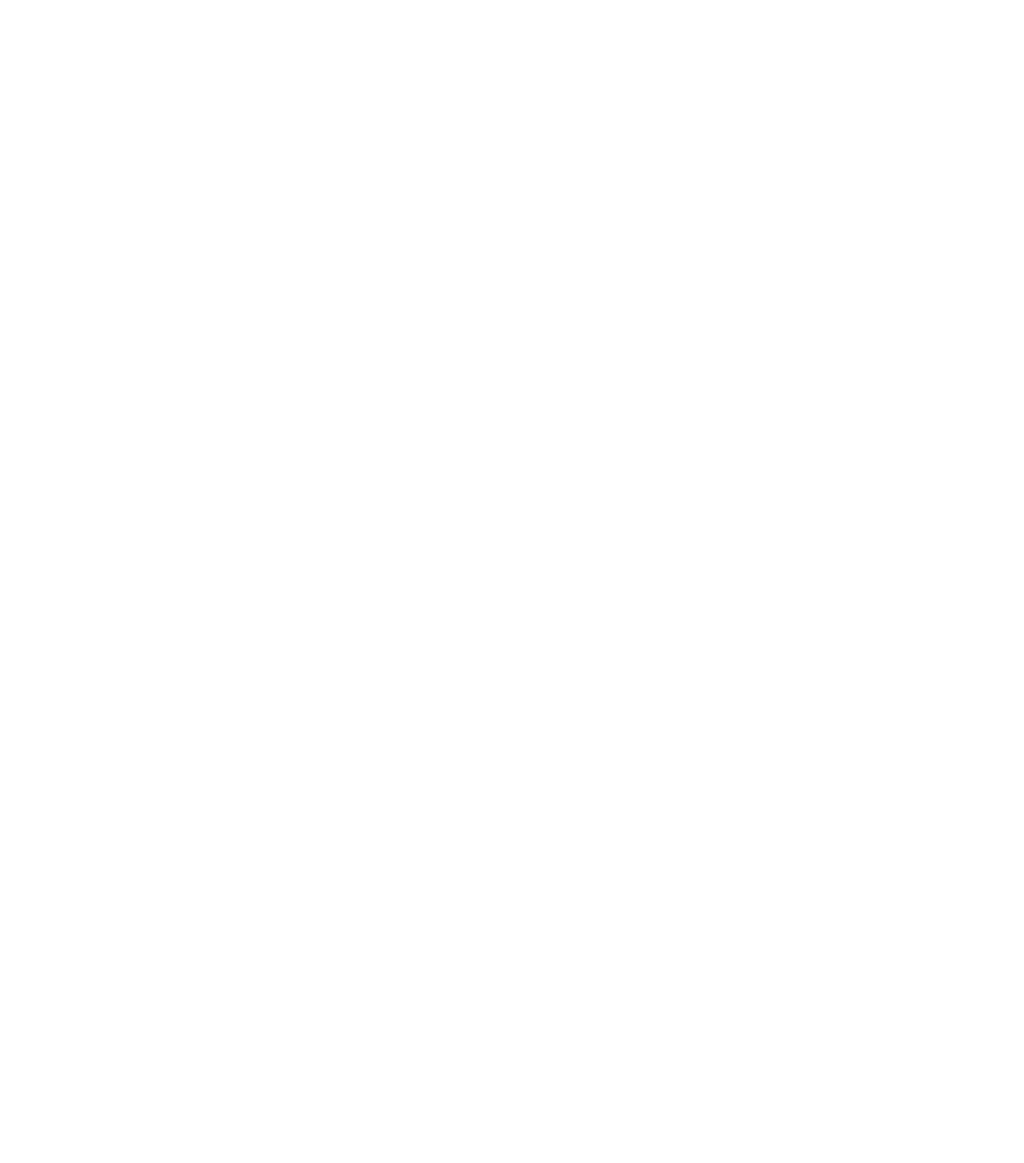
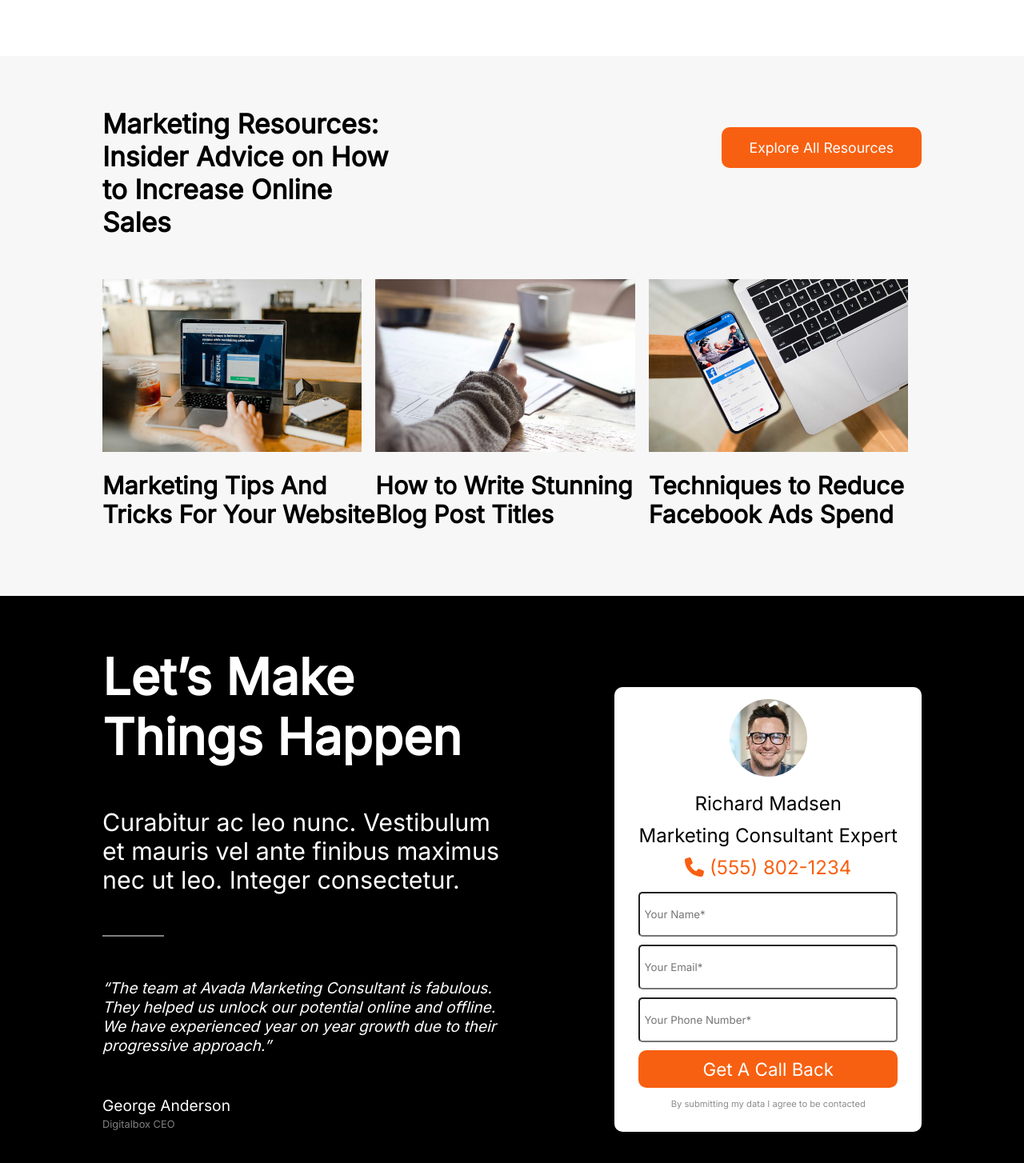
Before and after one commit to CristianoAltomonte/proj-html-vuejs, a Vue app: page / in a window 1280 px wide. Shown: the part 6665-8119 px from the top of the page at 80% size. Before the commit the page ends 6671 px from the top, so only its background shows below. Built offline with nearby package versions, Linux system fonts and the light colour scheme.

Commit message:
Main Comp finito

```diff
--- a/src/App.vue
+++ b/src/App.vue
@@ -6,6 +6,7 @@
       :brandsMain="brands"
       :cardEmployee="cards"
       :awardsIcon="awards"
+      :technique="technique"
     />
     <FooterComp />
   </div>
@@ -129,6 +130,21 @@ export default {
           contain: "National Excellence Agencie Award Winner 2020",
         },
       ],
+
+      technique: [
+        {
+          image: "blog-posts-6.jpg",
+          title: "Marketing Tips And Tricks For Your Website",
+        },
+        {
+          image: "blog-posts-5.jpg",
+          title: "How to Write Stunning Blog Post Titles",
+        },
+        {
+          image: "blog-posts-4.jpg",
+          title: "Techniques to Reduce Facebook Ads Spend",
+        },
+      ],
     };
   },
 };
--- a/src/components/MainComp.vue
+++ b/src/components/MainComp.vue
@@ -69,40 +69,47 @@
         <div class="icons">
           <div class="d-flex">
             <div>
-              <font-awesome-icon icon="fa-solid fa-square-poll-vertical"  class="color-icon"/>
+              <font-awesome-icon
+                icon="fa-solid fa-square-poll-vertical"
+                class="color-icon"
+              />
             </div>
             <div>
               <h3>Accountability</h3>
               <p>Curabitur ac leo nunc vestibulum</p>
             </div>
-
           </div>
           <div class="d-flex">
-
             <div>
-              <font-awesome-icon icon="fa-solid fa-folder-plus" class="color-icon"/>
+              <font-awesome-icon
+                icon="fa-solid fa-folder-plus"
+                class="color-icon"
+              />
             </div>
             <div>
               <h3>Transparency</h3>
-            <p>Curabitur ac leo nunc vestibulum</p>
+              <p>Curabitur ac leo nunc vestibulum</p>
             </div>
-
           </div>
           <div class="d-flex">
             <div>
-              <font-awesome-icon icon="fa-solid fa-chart-simple" class="color-icon"/>
+              <font-awesome-icon
+                icon="fa-solid fa-chart-simple"
+                class="color-icon"
+              />
             </div>
             <div>
               <h3>Investment</h3>
-            <p>Curabitur ac leo nunc vestibulum</p>
+              <p>Curabitur ac leo nunc vestibulum</p>
             </div>
-
           </div>
         </div>
       </div>
     </div>
     <AwardsComp :awardsIcon="awardsIcon" />
     <MarketingComp />
+    <MarketingResourcesComp :technique="technique" />
+    <MakeThingsComp />
   </div>
 </template>
 
@@ -112,6 +119,8 @@ import BrandsComp from "./BrandsComp.vue";
 import CardEmployeeComp from "./CardEmployeeComp.vue";
 import AwardsComp from "./AwardsComp.vue";
 import MarketingComp from "./MarketingComp.vue";
+import MarketingResourcesComp from "./MarketingResourcesComp.vue";
+import MakeThingsComp from "./MakeThingsComp.vue";
 
 export default {
   name: "MainComp",
@@ -122,14 +131,16 @@ export default {
     CardEmployeeComp,
     AwardsComp,
     MarketingComp,
-},
+    MarketingResourcesComp,
+    MakeThingsComp,
+  },
 
   props: {
     descriptionMain: Array,
     cardEmployee: Array,
     brandsMain: Array,
     awardsIcon: Array,
-
+    technique: Array,
   },
 };
 </script>
@@ -197,35 +208,33 @@ export default {
   display: flex;
   flex-direction: column;
 
-  .color-icon{
+  .color-icon {
     color: rgb(248, 96, 17);
     font-size: 2.5rem;
     margin: 20px 15px;
     border: 2px solid rgb(248, 96, 17);
     border-radius: 15px;
     padding: 10px;
-
   }
 
-  p{
+  p {
     display: inline;
   }
 }
 
-.container-info{
+.container-info {
   margin-top: 5%;
 }
 
-.container-left{
- margin-top: 50px;
+.container-left {
+  margin-top: 50px;
 }
 
-.container-width{
+.container-width {
   width: 50%;
 
-  p{
+  p {
     margin-right: 25%;
   }
 }
-
 </style>
--- /dev/null
+++ b/src/components/MakeThingsComp.vue
@@ -0,0 +1,84 @@
+<template>
+  <div>
+    <div class="container-makethis">
+      <div class="center space-between container-sub">
+        <div class="container-left">
+          <h2>Let’s Make Things Happen</h2>
+          <p>
+            Curabitur ac leo nunc. Vestibulum et mauris vel ante finibus maximus
+            nec ut leo. Integer consectetur.
+          </p>
+          <hr>
+          <p>
+            <i
+              >“The team at Avada Marketing Consultant is fabulous. They helped
+              us unlock our potential online and offline. We have experienced
+              year on year growth due to their progressive approach.”</i
+            >
+          </p>
+          <span> George Anderson </span>
+          <span> Digitalbox CEO </span>
+        </div>
+        <div>
+          <JumbotronInput />
+        </div>
+      </div>
+    </div>
+  </div>
+</template>
+
+<script>
+import JumbotronInput from "../components/JumbotronInput.vue";
+export default {
+  name: "MakeThingsComp",
+
+  components: {
+    JumbotronInput,
+  },
+};
+</script>
+
+<style lang="scss" scoped>
+.container-makethis {
+  background-color: black;
+}
+
+.container-sub {
+  padding: 5% 0;
+}
+.container-left {
+  width: 50%;
+  color: white;
+
+  h2 {
+    font-size: 3.9rem;
+  }
+
+  p{
+    margin: 10% 0;
+  }
+  :nth-child(2) {
+    font-size: 1.9rem;
+
+  }
+
+  :nth-child(4) {
+    font-size: 1.2rem;
+  }
+
+  :nth-child(5) {
+    font-size: 1.2rem;
+    display: block;
+  }
+  :nth-child(6) {
+    font-size: 0.8rem;
+    color: grey;
+
+  }
+
+  hr{
+    width: 15%;
+    border: 0.5px solid grey;
+  }
+}
+</style>
--- /dev/null
+++ b/src/components/MarketingResourcesComp.vue
@@ -0,0 +1,84 @@
+<template>
+  <div>
+    <div class="container-resources">
+      <div class="center">
+        <div class="space-between container-top">
+          <div class="container-left">
+            <h1>
+              Marketing Resources: Insider Advice on How to Increase Online
+              Sales
+            </h1>
+          </div>
+          <div>
+            <button>Explore All Resources</button>
+          </div>
+        </div>
+
+        <div class="d-flex">
+          <div v-for="(elem, index) in technique" :key="index">
+            <div>
+              <img
+                style="width: 95%"
+                :src="require(`../assets/images/${elem.image}`)"
+              />
+              <h2>
+                {{ elem.title }}
+              </h2>
+            </div>
+          </div>
+        </div>
+      </div>
+    </div>
+  </div>
+</template>
+
+<script>
+export default {
+  name: "MarketingResourcesComp",
+
+  props: {
+    technique: Array,
+  },
+};
+</script>
+
+<style lang="scss" scoped>
+.container-resources {
+
+    .container-top{
+        margin-bottom: 5%;
+    }
+
+  margin-top: 5%;
+  background-color: rgb(247, 247, 248);
+  padding: 5% 0;
+
+  h2{
+    font-size: 1.9rem;
+    margin: 20px 0;
+  }
+
+  button {
+    background-color: rgb(248, 96, 17);
+    color: white;
+    border: none;
+    padding: 15px 35px;
+    border-radius: 10px;
+    font-size: 1.1rem;
+    margin-top: 25px;
+    width: 100%;
+
+    &:hover {
+      background-color: rgb(208, 85, 20);
+      cursor: pointer;
+    }
+  }
+}
+.container-left {
+  width: 35%;
+
+  h1 {
+    font-size: 2.1rem;
+  }
+}
+</style>
```
